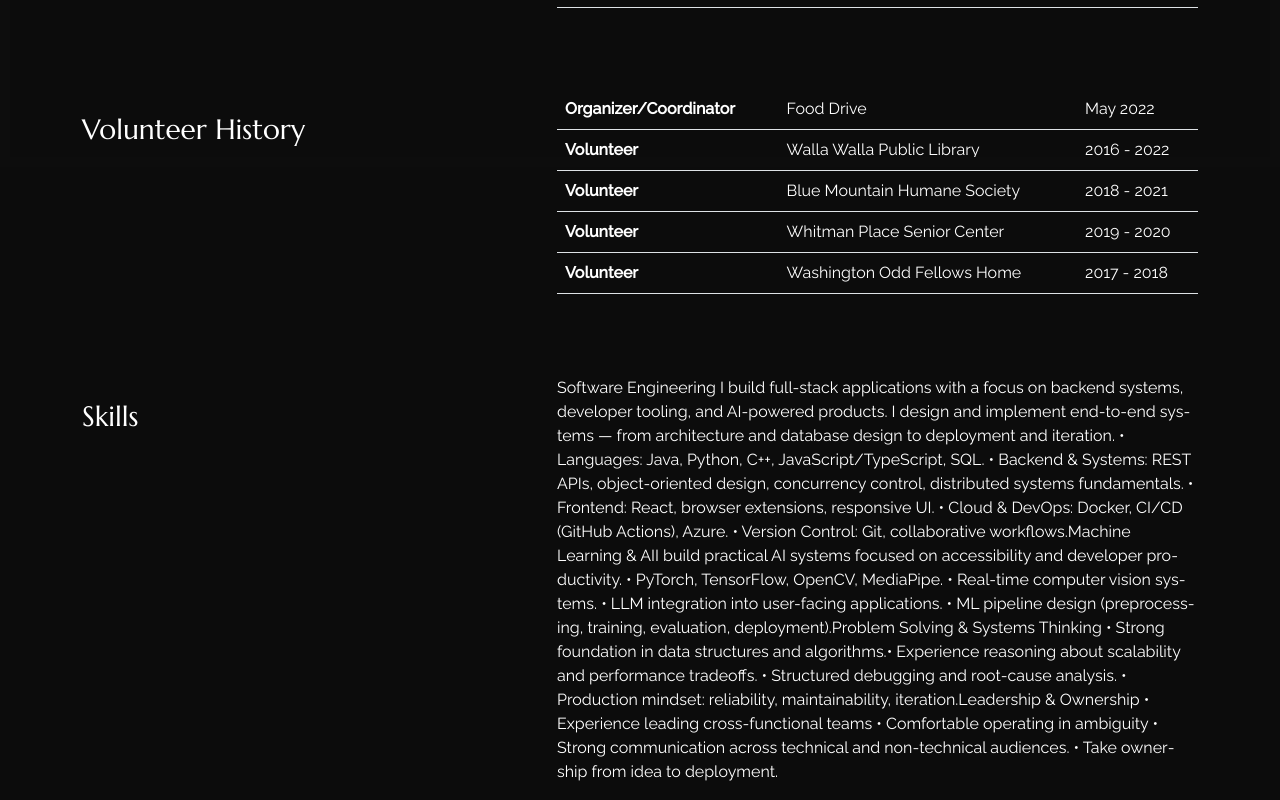
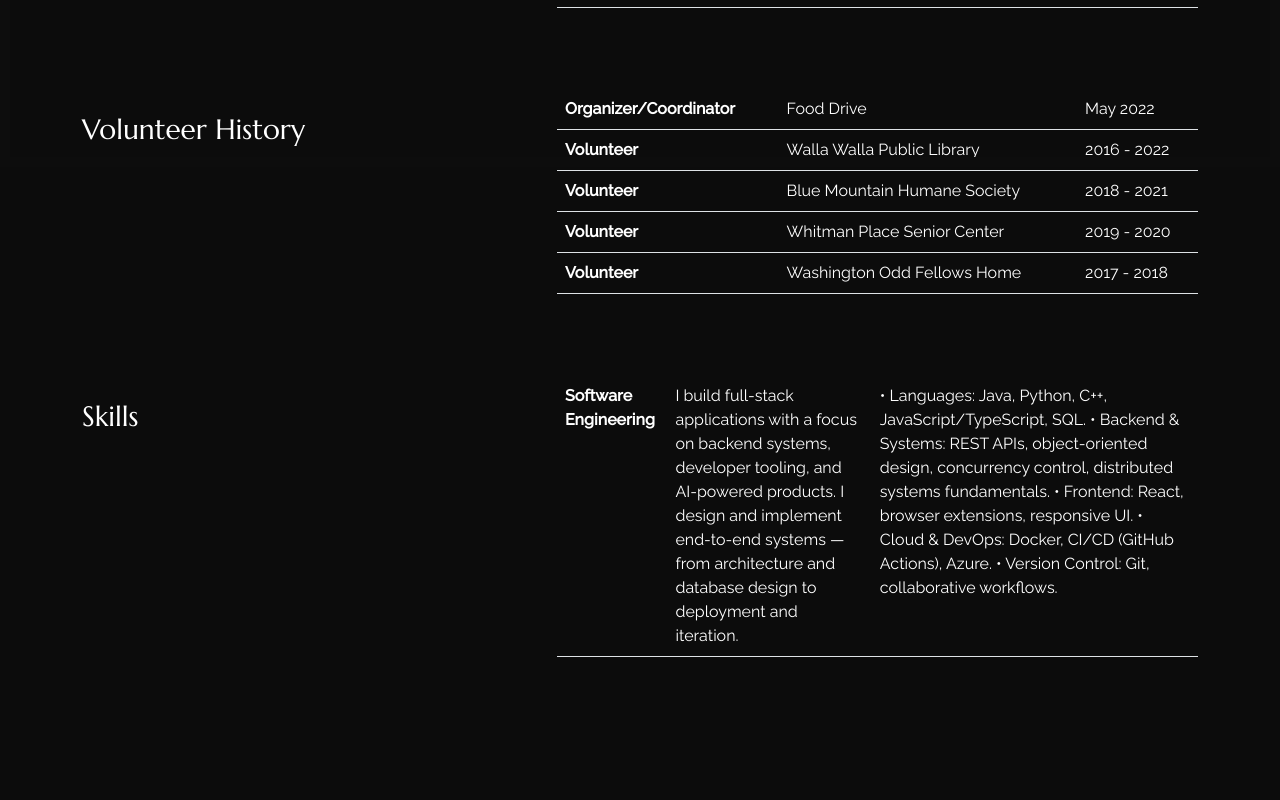
Before and after one commit to RHP1174/Personal-Website, a React (Create React App) app: page /about in a window 1280 px wide. Shown: the part 633-1433 px from the top of the page. After the commit the page ends 1306 px from the top, so only its background shows below. Built offline with nearby package versions, Linux system fonts and the light colour scheme.

Commit message:
Skills Test

```diff
--- a/src/content_option.js
+++ b/src/content_option.js
@@ -94,37 +94,51 @@ const volunteertimeline = [
     }
 ];
 
-const skills = {
-        skills: "Software Engineering" +
-                "\nI build full-stack applications with a focus on backend systems, developer tooling, " +
+const skills = [
+    {
+        skill: "Software Engineering",
+        about: "I build full-stack applications with a focus on backend systems, developer tooling, " +
                 "and AI-powered products. I design and implement end-to-end systems — from " +
-                "architecture and database design to deployment and iteration. \n" +
-                " • Languages: Java, Python, C++, JavaScript/TypeScript, SQL." +
-                " • Backend & Systems: REST APIs, object-oriented design, concurrency control," +
+                "architecture and database design to deployment and iteration.",
+        points: " • Languages: Java, Python, C++, JavaScript/TypeScript, SQL. \n" +
+                " • Backend & Systems: REST APIs, object-oriented design, concurrency control, " +
                 "   distributed systems fundamentals." +
-                " • Frontend: React, browser extensions, responsive UI." +
-                " • Cloud & DevOps: Docker, CI/CD (GitHub Actions), Azure." +
-                " • Version Control: Git, collaborative workflows." +
-                "" +
-                "Machine Learning & AI" +
-                "I build practical AI systems focused on accessibility and developer productivity." +
-                " • PyTorch, TensorFlow, OpenCV, MediaPipe." +
-                " • Real-time computer vision systems." +
-                " • LLM integration into user-facing applications." +
-                " • ML pipeline design (preprocessing, training, evaluation, deployment)." +
-                "" +
-                "Problem Solving & Systems Thinking" +
-                " • Strong foundation in data structures and algorithms." +
-                "• Experience reasoning about scalability and performance tradeoffs." +
-                " • Structured debugging and root-cause analysis." +
-                " • Production mindset: reliability, maintainability, iteration." +
-                "" +
-                "Leadership & Ownership" +
-                " • Experience leading cross-functional teams" +
-                " • Comfortable operating in ambiguity" +
-                " • Strong communication across technical and non-technical audiences." +
-                " • Take ownership from idea to deployment."
-};
+                " • Frontend: React, browser extensions, responsive UI.\n" +
+                " • Cloud & DevOps: Docker, CI/CD (GitHub Actions), Azure.\n" +
+                " • Version Control: Git, collaborative workflows.\n"
+    },
+    // {
+        // skills: "Software Engineering" +
+        //         "\nI build full-stack applications with a focus on backend systems, developer tooling, " +
+        //         "and AI-powered products. I design and implement end-to-end systems — from " +
+        //         "architecture and database design to deployment and iteration. \n" +
+        //         " • Languages: Java, Python, C++, JavaScript/TypeScript, SQL." +
+        //         " • Backend & Systems: REST APIs, object-oriented design, concurrency control," +
+        //         "   distributed systems fundamentals." +
+        //         " • Frontend: React, browser extensions, responsive UI." +
+        //         " • Cloud & DevOps: Docker, CI/CD (GitHub Actions), Azure." +
+        //         " • Version Control: Git, collaborative workflows." +
+        //         "" +
+        //         "Machine Learning & AI" +
+        //         "I build practical AI systems focused on accessibility and developer productivity." +
+        //         " • PyTorch, TensorFlow, OpenCV, MediaPipe." +
+        //         " • Real-time computer vision systems." +
+        //         " • LLM integration into user-facing applications." +
+        //         " • ML pipeline design (preprocessing, training, evaluation, deployment)." +
+        //         "" +
+        //         "Problem Solving & Systems Thinking" +
+        //         " • Strong foundation in data structures and algorithms." +
+        //         "• Experience reasoning about scalability and performance tradeoffs." +
+        //         " • Structured debugging and root-cause analysis." +
+        //         " • Production mindset: reliability, maintainability, iteration." +
+        //         "" +
+        //         "Leadership & Ownership" +
+        //         " • Experience leading cross-functional teams" +
+        //         " • Comfortable operating in ambiguity" +
+        //         " • Strong communication across technical and non-technical audiences." +
+        //         " • Take ownership from idea to deployment."
+    // }
+];
 
 const dataportfolio = [
     {
--- a/src/pages/about/index.js
+++ b/src/pages/about/index.js
@@ -78,10 +78,20 @@ export const About = () => {
           <Col lg="5">
             <h3 className="color_sec py-4">Skills</h3>
           </Col>
-          <Col lg="7" className="d-flex align-items-center">
-            <div>
-              <p>{skills.skills}</p>
-            </div>
+          <Col lg="7">
+            <table className="table caption-top">
+              <tbody>
+                {skills.map((data, i) => {
+                  return (
+                    <tr key={i}>
+                      <th scope="row">{data.skill}</th>
+                      <td>{data.about}</td>
+                      <td>{data.points}</td>
+                    </tr>
+                  );
+                })}
+              </tbody>
+            </table>
           </Col>
         </Row>
       </Container>
```
